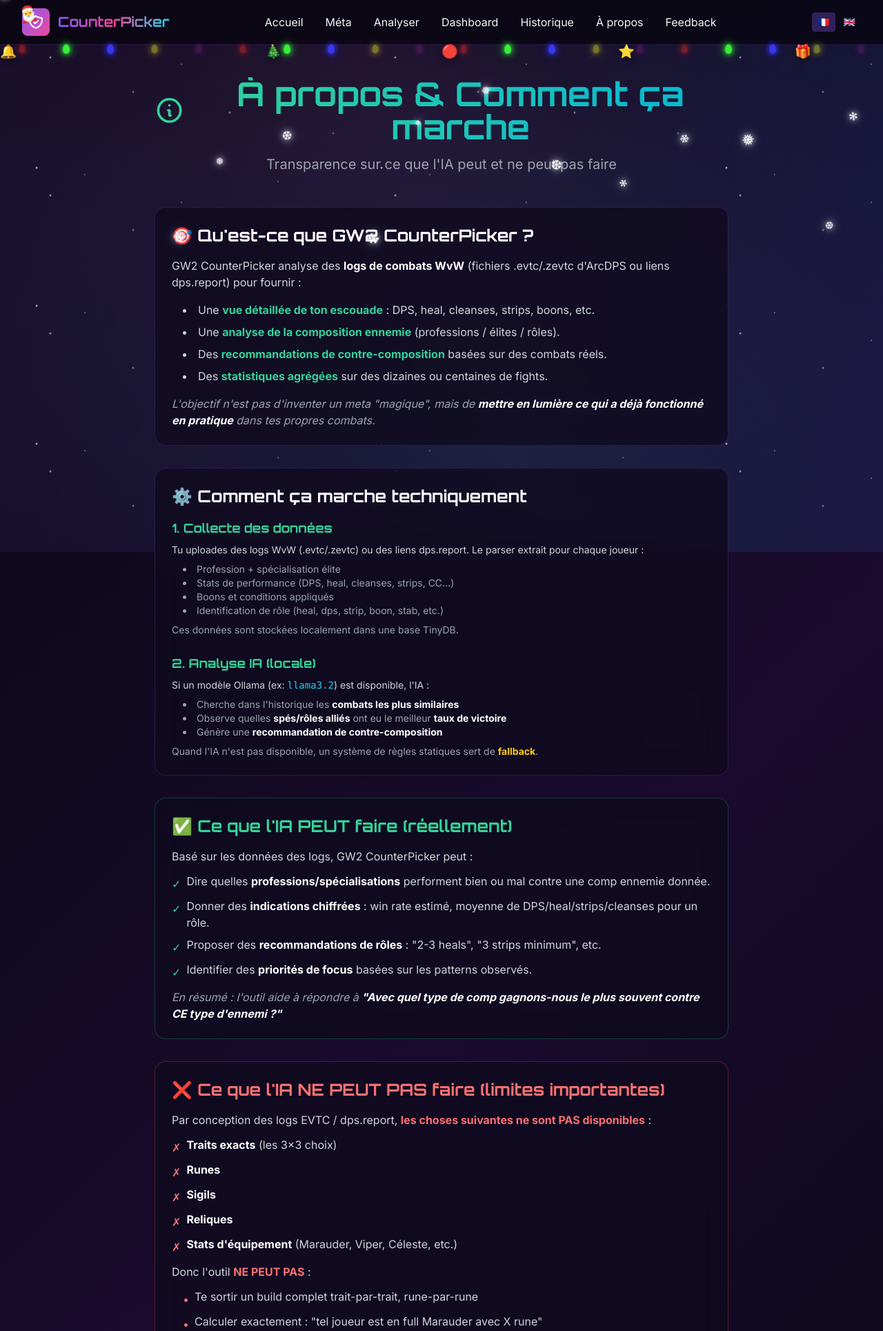
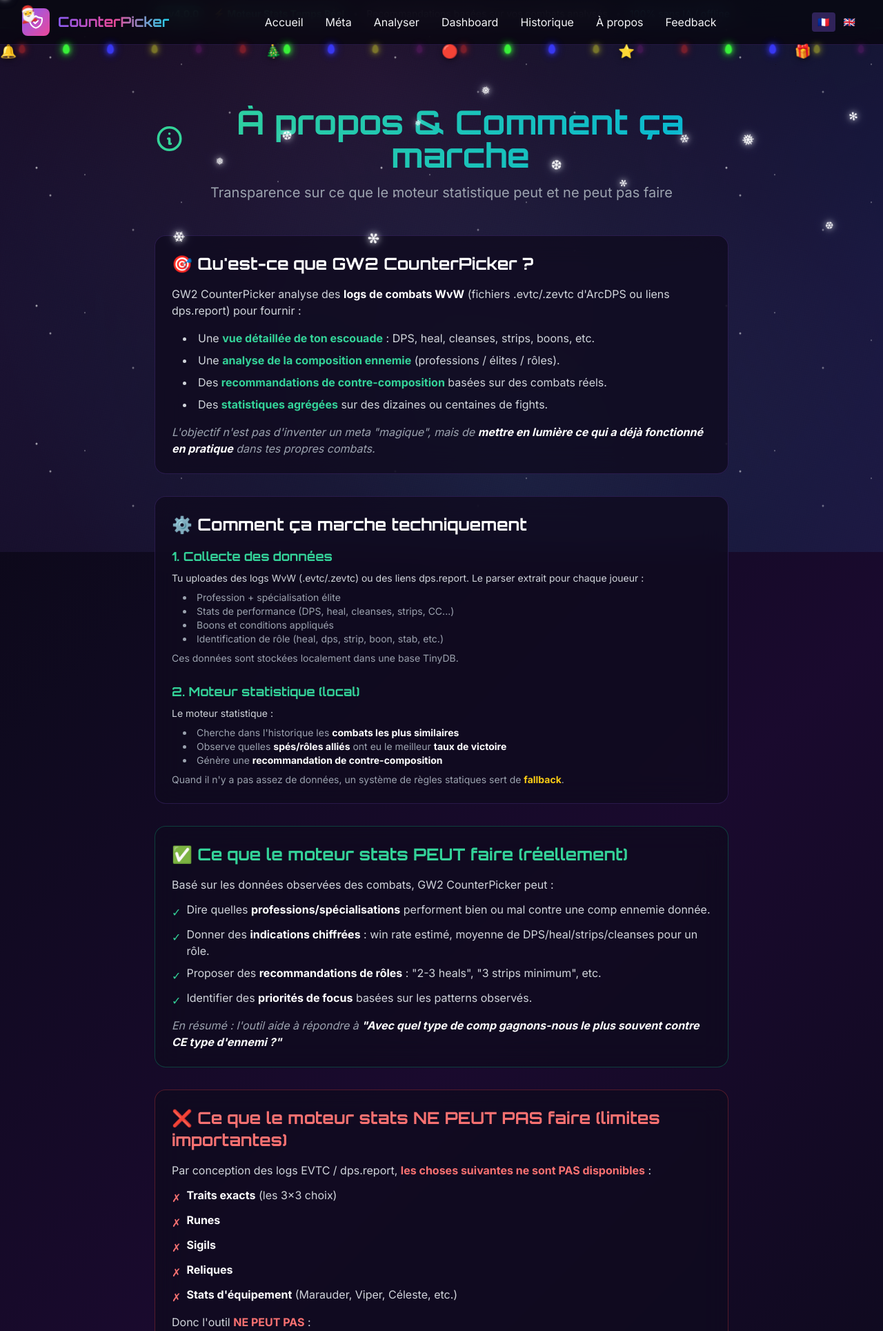
Before and after one commit to Roddygithub/gw2-counterpicker, a FastAPI app: page /about in a window 1280 px wide. Shown: the top 1929 px of the page at 69% size. Run offline with FastAPI, Linux system fonts and the light colour scheme; some libraries are stand-ins or nearby versions.

Commit message:
chore(ui): align frontend wording with stats engine

```diff
--- a/templates/about.html
+++ b/templates/about.html
@@ -13,7 +13,7 @@
             </span>
         </h1>
         <p class="text-xl text-gray-400">
-            {% if lang == 'en' %}Transparency about what the AI can and cannot do{% else %}Transparence sur ce que l'IA peut et ne peut pas faire{% endif %}
+            {% if lang == 'en' %}Transparency about what the stats engine can and cannot do{% else %}Transparence sur ce que le moteur statistique peut et ne peut pas faire{% endif %}
         </p>
     </div>
 
@@ -82,38 +82,38 @@
         <!-- Step 2 -->
         <div>
             <h3 class="font-display text-lg font-bold text-emerald-400 mb-2">
-                2. {% if lang == 'en' %}AI Analysis (Local){% else %}Analyse IA (locale){% endif %}
+                2. {% if lang == 'en' %}Stats Engine (Local){% else %}Moteur statistique (local){% endif %}
             </h3>
             <div class="text-gray-300 text-sm space-y-2">
                 {% if lang == 'en' %}
-                <p>If an Ollama model (e.g. <code class="text-cyan-400">llama3.2</code>) is available, the AI:</p>
+                <p>The stats engine:</p>
                 <ul class="list-disc list-inside ml-4 text-gray-400">
                     <li>Searches history for <strong class="text-white">most similar fights</strong> (close enemy composition)</li>
                     <li>Observes which <strong class="text-white">allied specs/roles</strong> had the best <strong class="text-white">win rate</strong></li>
                     <li>Generates a <strong class="text-white">counter-composition recommendation</strong></li>
                 </ul>
-                <p class="text-gray-400">When AI is unavailable, a static rules system serves as <strong class="text-yellow-400">fallback</strong>.</p>
+                <p class="text-gray-400">When not enough data is available, a static rules system serves as <strong class="text-yellow-400">fallback</strong>.</p>
                 {% else %}
-                <p>Si un modèle Ollama (ex: <code class="text-cyan-400">llama3.2</code>) est disponible, l'IA :</p>
+                <p>Le moteur statistique :</p>
                 <ul class="list-disc list-inside ml-4 text-gray-400">
                     <li>Cherche dans l'historique les <strong class="text-white">combats les plus similaires</strong></li>
                     <li>Observe quelles <strong class="text-white">spés/rôles alliés</strong> ont eu le meilleur <strong class="text-white">taux de victoire</strong></li>
                     <li>Génère une <strong class="text-white">recommandation de contre-composition</strong></li>
                 </ul>
-                <p class="text-gray-400">Quand l'IA n'est pas disponible, un système de règles statiques sert de <strong class="text-yellow-400">fallback</strong>.</p>
+                <p class="text-gray-400">Quand il n'y a pas assez de données, un système de règles statiques sert de <strong class="text-yellow-400">fallback</strong>.</p>
                 {% endif %}
             </div>
         </div>
     </div>
 
-    <!-- What the AI CAN do -->
+    <!-- What the stats engine CAN do -->
     <div class="glow-card rounded-2xl p-6 mb-8 border border-emerald-500/30">
         <h2 class="font-display text-2xl font-bold text-emerald-400 mb-4 flex items-center gap-2">
-            ✅ {% if lang == 'en' %}What the AI CAN Do (Realistically){% else %}Ce que l'IA PEUT faire (réellement){% endif %}
+            ✅ {% if lang == 'en' %}What the stats engine CAN do (realistically){% else %}Ce que le moteur stats PEUT faire (réellement){% endif %}
         </h2>
         <div class="text-gray-300 space-y-3">
             {% if lang == 'en' %}
-            <p>Based on log data, GW2 CounterPicker can:</p>
+            <p>Based on observed fight data, GW2 CounterPicker can:</p>
             <ul class="space-y-2">
                 <li class="flex items-start gap-2">
                     <span class="text-emerald-400 mt-1">✓</span>
@@ -134,7 +134,7 @@
             </ul>
             <p class="text-gray-400 italic mt-4">In summary: the tool helps answer <strong class="text-white">"With what type of comp do we most often win against THIS type of enemy?"</strong></p>
             {% else %}
-            <p>Basé sur les données des logs, GW2 CounterPicker peut :</p>
+            <p>Basé sur les données observées des combats, GW2 CounterPicker peut :</p>
             <ul class="space-y-2">
                 <li class="flex items-start gap-2">
                     <span class="text-emerald-400 mt-1">✓</span>
@@ -158,10 +158,10 @@
         </div>
     </div>
 
-    <!-- What the AI CANNOT do -->
+    <!-- What the stats engine CANNOT do -->
     <div class="glow-card rounded-2xl p-6 mb-8 border border-red-500/30">
         <h2 class="font-display text-2xl font-bold text-red-400 mb-4 flex items-center gap-2">
-            ❌ {% if lang == 'en' %}What the AI CANNOT Do (Important Limitations){% else %}Ce que l'IA NE PEUT PAS faire (limites importantes){% endif %}
+            ❌ {% if lang == 'en' %}What the stats engine CANNOT do (important limitations){% else %}Ce que le moteur stats NE PEUT PAS faire (limites importantes){% endif %}
         </h2>
         <div class="text-gray-300 space-y-3">
             {% if lang == 'en' %}
@@ -243,13 +243,13 @@
     <!-- How to read recommendations -->
     <div class="glow-card rounded-2xl p-6 mb-8">
         <h2 class="font-display text-2xl font-bold text-white mb-4 flex items-center gap-2">
-            📖 {% if lang == 'en' %}How to Read AI Recommendations{% else %}Comment lire les recommandations IA{% endif %}
+            📖 {% if lang == 'en' %}How to read stats-based recommendations{% else %}Comment lire les recommandations statistiques{% endif %}
         </h2>
         <div class="text-gray-300 space-y-4">
             {% if lang == 'en' %}
             <p>When you see something like:</p>
             <div class="bg-gw2-darker rounded-xl p-4 border border-emerald-500/30 my-4">
-                <p class="text-emerald-400 text-sm mb-2">🧠 LIVE AI - Based on 94 real fights</p>
+                <p class="text-emerald-400 text-sm mb-2">📊 Stats engine - Based on 94 real fights</p>
                 <p class="text-white">→ 2-3 Spellbreaker strip<br>→ 2 healers (Scrapper/Tempest)<br>→ 1 Chronomancer pull<br>Priority: Druid > Firebrand > Reaper</p>
             </div>
             <p>This <strong class="text-white">concretely means</strong>:</p>
@@ -262,7 +262,7 @@
             {% else %}
             <p>Quand tu vois quelque chose comme :</p>
             <div class="bg-gw2-darker rounded-xl p-4 border border-emerald-500/30 my-4">
-                <p class="text-emerald-400 text-sm mb-2">🧠 IA VIVANTE - Basée sur 94 fights réels</p>
+                <p class="text-emerald-400 text-sm mb-2">📊 Moteur stats - Basé sur 94 fights réels</p>
                 <p class="text-white">→ 2-3 Spellbreaker strip<br>→ 2 healers (Scrapper/Tempest)<br>→ 1 Chronomancer pull<br>Priorité : Druid > Firebrand > Reaper</p>
             </div>
             <p>Cela signifie <strong class="text-white">concrètement</strong> :</p>
--- a/templates/admin/feedback.html
+++ b/templates/admin/feedback.html
@@ -1,7 +1,7 @@
 {% set t = t %}
 <div class="max-w-5xl mx-auto px-6 py-8 space-y-8">
   <div class="flex items-center justify-between">
-    <h1 class="text-2xl font-display font-bold text-white">Admin • Feedback IA</h1>
+    <h1 class="text-2xl font-display font-bold text-white">Admin • Feedback moteur stats</h1>
     <a href="/admin/feedback/export.csv" class="px-3 py-1.5 rounded bg-cyan-600 text-white text-sm hover:bg-cyan-500">Exporter CSV</a>
   </div>
 
--- a/templates/base.html
+++ b/templates/base.html
@@ -461,32 +461,20 @@
         </div>
     </nav>
 
-    <!-- v3.0 IA VIVANTE Banner -->
-    {% if ai_mode %}
-    <div class="bg-gradient-to-r from-red-900/30 via-orange-900/20 to-red-900/30 border-b border-red-500/30">
-        <div class="max-w-7xl mx-auto px-4 py-2 flex items-center justify-center gap-3 text-sm">
-            <span class="inline-flex items-center gap-1.5 px-2 py-0.5 rounded-full bg-red-500/20 text-red-400 font-bold">
-                <span class="w-2 h-2 rounded-full bg-red-500 animate-pulse"></span>
+    <!-- v4.0 Core Engine Banner -->
+    <div class="bg-gradient-to-r from-emerald-900/20 via-cyan-900/10 to-emerald-900/20 border-b border-emerald-500/30">
+        <div class="max-w-7xl mx-auto px-4 py-2 flex items-center justify-center gap-3 text-sm text-emerald-200">
+            <span class="inline-flex items-center gap-1.5 px-2 py-0.5 rounded-full bg-emerald-500/20 text-emerald-300 font-bold">
+                <span class="w-2 h-2 rounded-full bg-emerald-400 animate-pulse"></span>
                 v{{ app_version }}
             </span>
-            <span class="text-red-400 font-bold">⚡ IA VIVANTE</span>
+            <span class="font-bold text-emerald-300">⚡ Moteur Stats Temps Réel</span>
             <span class="text-gray-500">•</span>
-            <span class="text-gray-300">Entraînée sur <span class="text-white font-medium" id="fights-count">X</span> fights réels</span>
+            <span class="text-gray-200">Recommandations basées sur vos combats analysés</span>
             <span class="text-gray-500">•</span>
-            <span class="text-orange-400 font-medium">Évolue à chaque upload</span>
+            <span class="text-cyan-300 font-medium">100% sans IA / offline</span>
         </div>
     </div>
-    <script>
-    // Fetch AI status to update fights count
-    fetch('/api/ai/status')
-        .then(r => r.json())
-        .then(data => {
-            const el = document.getElementById('fights-count');
-            if (el) el.textContent = data.total_fights || 0;
-        })
-        .catch(() => {});
-    </script>
-    {% endif %}
 
     <!-- Main Content -->
     <main class="pt-20 pb-12 min-h-screen">
--- a/translations.py
+++ b/translations.py
@@ -65,14 +65,14 @@ TRANSLATIONS = {
         # Sorting
         'sort_by': 'Trier:',
 
-        # AI section
-        'ai_counter': 'IA VIVANTE - Recommandation Counter',
-        'ai_recommendation': 'Recommandation IA',
+        # Engine section
+        'ai_counter': 'RECOMMANDATION STATISTIQUE',
+        'ai_recommendation': 'Recommandation moteur stats',
         'best_builds': 'MEILLEURS BUILDS RÉELS CONTRE CETTE COMP',
-        'based_on_fights': 'Basé sur {count} fights similaires dans notre base',
-        'fights_played': 'Sur {count} fights réels',
-        'win_rate': 'Win Rate',
-        'powered_by': 'Powered by',
+        'based_on_fights': 'Basé sur {count} combats similaires analysés',
+        'fights_played': 'Sur {count} combats réels',
+        'win_rate': 'Taux de victoire',
+        'powered_by': 'Propulsé par',
         'builds_won': 'Ces builds ont historiquement gagné contre des compositions similaires',
 
         # Full report
@@ -99,7 +99,7 @@ TRANSLATIONS = {
 
         # Main page
         'title': 'GW2 Counter Picker',
-        'subtitle': 'Analyze your WvW fights and get AI recommendations',
+        'subtitle': 'Analyze your WvW fights and get stats-based recommendations',
         'upload_title': 'Analyze an EVTC file',
         'upload_desc': 'Drag and drop or click to select',
         'url_title': 'Or paste a dps.report link',
```
Also changed, not shown: templates/index.html (+4 -4 lines), templates/partials/ai_counter_result.html (+7 -11 lines), templates/partials/dps_report_result.html (+7 -12 lines).
